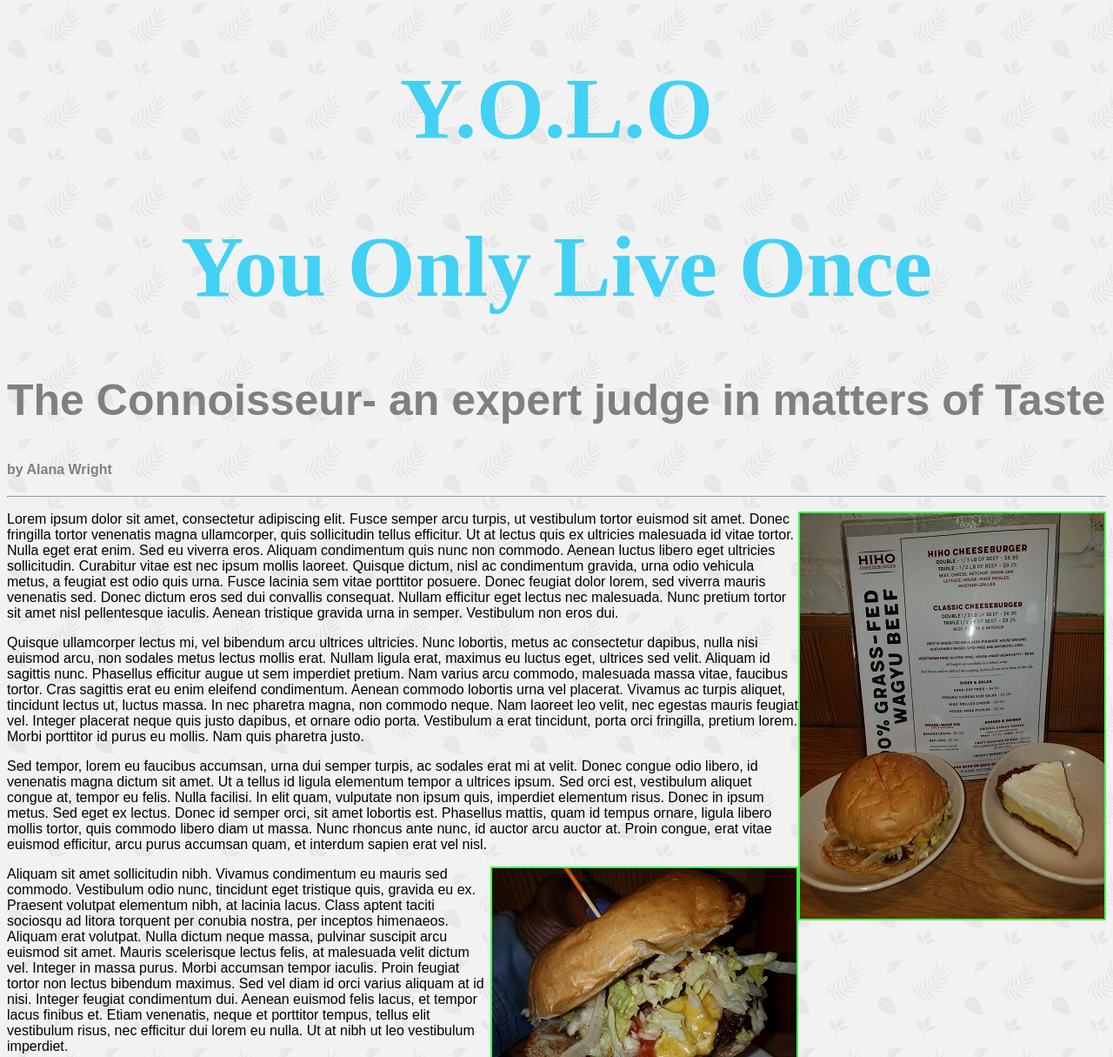
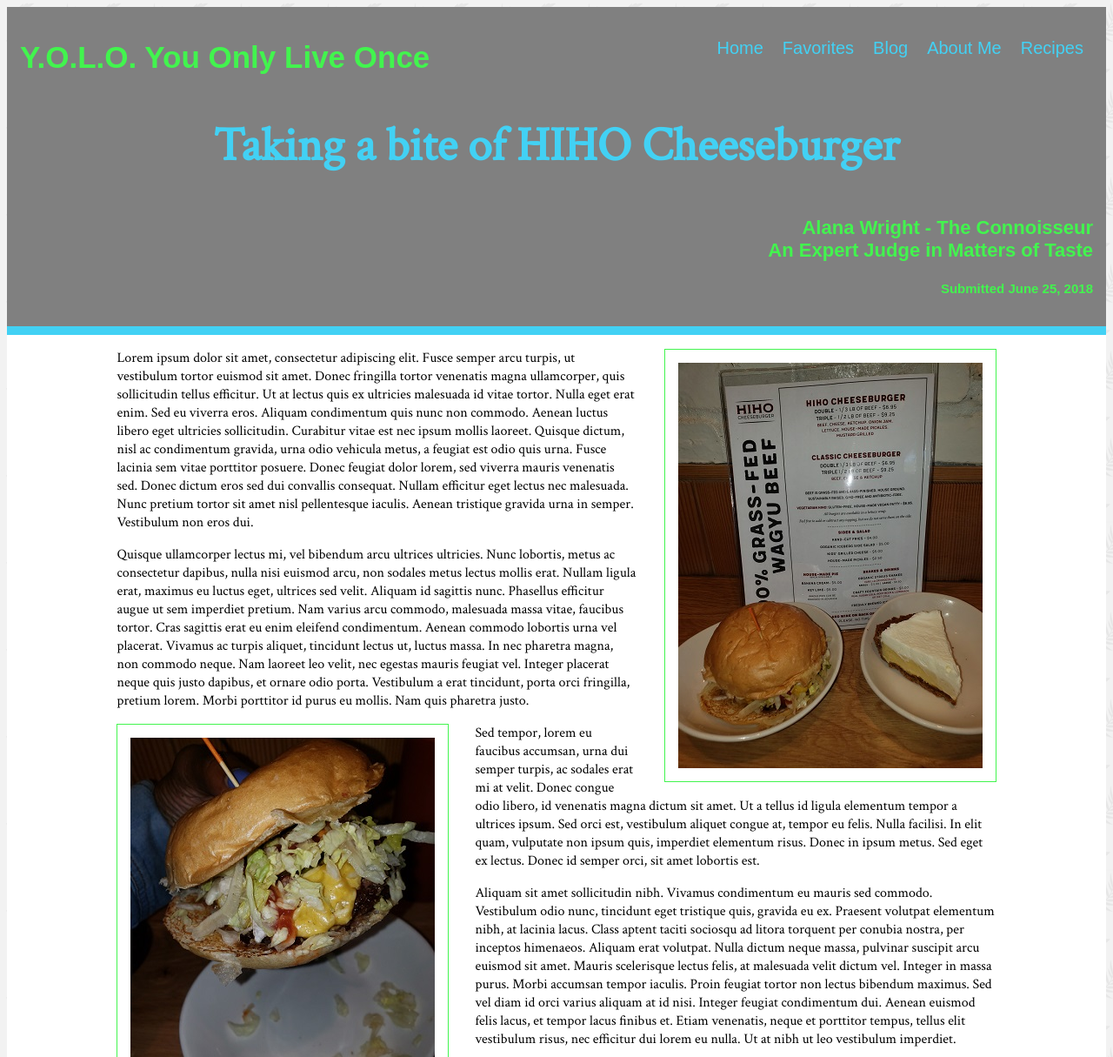
Before and after one commit to elviaramostech/client-blog, a plain HTML site: page index.html in a window 1280 px wide. Shown: the top 1215 px of the page at 87% size. Drawn offline with Linux system fonts and the light colour scheme; a web font is replaced by a local one.

Commit message:
final edit

```diff
--- a/index.html
+++ b/index.html
@@ -3,25 +3,43 @@
 <head>
     <meta charset="utf-8" />
     <title>Client: Alana Wright</title>
+    <link href="https://fonts.googleapis.com/css?family=Chivo:300|Crimson+Text" rel="stylesheet">
     <link rel="stylesheet" type="text/css" href="styles.css" />
 
 </head>
 
 <body>
-    <h1>Y.O.L.O</h1>
-    <h1>You Only Live Once</h1>
-    <h2>The Connoisseur- an expert judge in matters of Taste</h2>
-    <h4>by Alana Wright</h4>
-    <hr>
-
-
-    <p><img src="images/20180608_141026.jpg" alt="Menu cheeseburger and cheesecake">Lorem ipsum dolor sit amet, consectetur adipiscing elit. Fusce semper arcu turpis, ut vestibulum tortor euismod sit amet. Donec fringilla tortor venenatis magna ullamcorper, quis sollicitudin tellus efficitur. Ut at lectus quis ex ultricies malesuada id vitae tortor. Nulla eget erat enim. Sed eu viverra eros. Aliquam condimentum quis nunc non commodo. Aenean luctus libero eget ultricies sollicitudin. Curabitur vitae est nec ipsum mollis laoreet. Quisque dictum, nisl ac condimentum gravida, urna odio vehicula metus, a feugiat est odio quis urna. Fusce lacinia sem vitae porttitor posuere. Donec feugiat dolor lorem, sed viverra mauris venenatis sed. Donec dictum eros sed dui convallis consequat. Nullam efficitur eget lectus nec malesuada. Nunc pretium tortor sit amet nisl pellentesque iaculis. Aenean tristique gravida urna in semper. Vestibulum non eros dui.</p>
+    <div class="header">
+        <div>
+        <a class="home-menu">Recipes</a>
+        <a class="home-menu">About Me</a>
+        <a class="home-menu">Blog</a>
+        <a class="home-menu">Favorites</a>
+        <a class="home-menu">Home</a>
+        </div>
+        <h1>Y.O.L.O. You Only Live Once</h1>
+        <h2>Taking a bite of HIHO Cheeseburger</h2>
+        <h3>Alana Wright - The Connoisseur<br>An Expert Judge in Matters of Taste</h3>
+        <h4>Submitted June 25, 2018</h4>
+    </div>
+    <article>
+        <main>
+    <p><img src="images/menu.jpg" class="img-menu" alt="Menu cheeseburger and cheesecake">Lorem ipsum dolor sit amet, consectetur adipiscing elit. Fusce semper arcu turpis, ut vestibulum tortor euismod sit amet. Donec fringilla tortor venenatis magna ullamcorper, quis sollicitudin tellus efficitur. Ut at lectus quis ex ultricies malesuada id vitae tortor. Nulla eget erat enim. Sed eu viverra eros. Aliquam condimentum quis nunc non commodo. Aenean luctus libero eget ultricies sollicitudin. Curabitur vitae est nec ipsum mollis laoreet. Quisque dictum, nisl ac condimentum gravida, urna odio vehicula metus, a feugiat est odio quis urna. Fusce lacinia sem vitae porttitor posuere. Donec feugiat dolor lorem, sed viverra mauris venenatis sed. Donec dictum eros sed dui convallis consequat. Nullam efficitur eget lectus nec malesuada. Nunc pretium tortor sit amet nisl pellentesque iaculis. Aenean tristique gravida urna in semper. Vestibulum non eros dui.</p>
 
     <p>Quisque ullamcorper lectus mi, vel bibendum arcu ultrices ultricies. Nunc lobortis, metus ac consectetur dapibus, nulla nisi euismod arcu, non sodales metus lectus mollis erat. Nullam ligula erat, maximus eu luctus eget, ultrices sed velit. Aliquam id sagittis nunc. Phasellus efficitur augue ut sem imperdiet pretium. Nam varius arcu commodo, malesuada massa vitae, faucibus tortor. Cras sagittis erat eu enim eleifend condimentum. Aenean commodo lobortis urna vel placerat. Vivamus ac turpis aliquet, tincidunt lectus ut, luctus massa. In nec pharetra magna, non commodo neque. Nam laoreet leo velit, nec egestas mauris feugiat vel. Integer placerat neque quis justo dapibus, et ornare odio porta. Vestibulum a erat tincidunt, porta orci fringilla, pretium lorem. Morbi porttitor id purus eu mollis. Nam quis pharetra justo.</p>
 
-    <p>Sed tempor, lorem eu faucibus accumsan, urna dui semper turpis, ac sodales erat mi at velit. Donec congue odio libero, id venenatis magna dictum sit amet. Ut a tellus id ligula elementum tempor a ultrices ipsum. Sed orci est, vestibulum aliquet congue at, tempor eu felis. Nulla facilisi. In elit quam, vulputate non ipsum quis, imperdiet elementum risus. Donec in ipsum metus. Sed eget ex lectus. Donec id semper orci, sit amet lobortis est. Phasellus mattis, quam id tempus ornare, ligula libero mollis tortor, quis commodo libero diam ut massa. Nunc rhoncus ante nunc, id auctor arcu auctor at. Proin congue, erat vitae euismod efficitur, arcu purus accumsan quam, et interdum sapien erat vel nisl.</p>
+    <p><img src="images/cheeseburger.jpg" class="img-cheeseburger" alt="cheeseburger">Sed tempor, lorem eu faucibus accumsan, urna dui semper turpis, ac sodales erat mi at velit. Donec congue odio libero, id venenatis magna dictum sit amet. Ut a tellus id ligula elementum tempor a ultrices ipsum. Sed orci est, vestibulum aliquet congue at, tempor eu felis. Nulla facilisi. In elit quam, vulputate non ipsum quis, imperdiet elementum risus. Donec in ipsum metus. Sed eget ex lectus. Donec id semper orci, sit amet lobortis est. </p>
 
-    <p><img src="images\20180608_141050.jpg" alt="cheeseburger">Aliquam sit amet sollicitudin nibh. Vivamus condimentum eu mauris sed commodo. Vestibulum odio nunc, tincidunt eget tristique quis, gravida eu ex. Praesent volutpat elementum nibh, at lacinia lacus. Class aptent taciti sociosqu ad litora torquent per conubia nostra, per inceptos himenaeos. Aliquam erat volutpat. Nulla dictum neque massa, pulvinar suscipit arcu euismod sit amet. Mauris scelerisque lectus felis, at malesuada velit dictum vel. Integer in massa purus. Morbi accumsan tempor iaculis. Proin feugiat tortor non lectus bibendum maximus. Sed vel diam id orci varius aliquam at id nisi. Integer feugiat condimentum dui. Aenean euismod felis lacus, et tempor lacus finibus et. Etiam venenatis, neque et porttitor tempus, tellus elit vestibulum risus, nec efficitur dui lorem eu nulla. Ut at nibh ut leo vestibulum imperdiet.</p>
+    <p>Aliquam sit amet sollicitudin nibh. Vivamus condimentum eu mauris sed commodo. Vestibulum odio nunc, tincidunt eget tristique quis, gravida eu ex. Praesent volutpat elementum nibh, at lacinia lacus. Class aptent taciti sociosqu ad litora torquent per conubia nostra, per inceptos himenaeos. Aliquam erat volutpat. Nulla dictum neque massa, pulvinar suscipit arcu euismod sit amet. Mauris scelerisque lectus felis, at malesuada velit dictum vel. Integer in massa purus. Morbi accumsan tempor iaculis. Proin feugiat tortor non lectus bibendum maximus. Sed vel diam id orci varius aliquam at id nisi. Integer feugiat condimentum dui. Aenean euismod felis lacus, et tempor lacus finibus et. Etiam venenatis, neque et porttitor tempus, tellus elit vestibulum risus, nec efficitur dui lorem eu nulla. Ut at nibh ut leo vestibulum imperdiet.</p>
 
+    <p>Aliquam sit amet sollicitudin nibh. Vivamus condimentum eu mauris sed commodo. Vestibulum odio nunc, tincidunt eget tristique quis, gravida eu ex. Praesent volutpat elementum nibh, at lacinia lacus. Class aptent taciti sociosqu ad litora torquent per conubia nostra, per inceptos himenaeos. Aliquam erat volutpat. Nulla dictum neque massa, pulvinar suscipit arcu euismod sit amet. Mauris scelerisque lectus felis, at malesuada velit dictum vel. Integer in massa purus. Morbi accumsan tempor iaculis. Proin feugiat tortor non lectus bibendum maximus. Sed vel diam id orci varius aliquam at id nisi. Integer feugiat condimentum dui. Aenean euismod felis lacus, et tempor lacus finibus et. Etiam venenatis, neque et porttitor tempus, tellus elit vestibulum risus, nec efficitur dui lorem eu nulla. Ut at nibh ut leo vestibulum imperdiet.</p>
+        <footer>
+            <a class="button next-post">Next Post</a>
+            <a class="button submit-comment">Submit Comment</a>
+            <img src="http://elviaramos.com/wp-content/uploads/2018/06/social-twitter.png" class="social-icons" alt="social-twitter"/>
+            <img src="http://elviaramos.com/wp-content/uploads/2018/06/social-facebook.png" class="social-icons" alt="social-facebook"/>
+        </footer>
+        </main>
+    </article>
 </body>
 </html>
--- a/styles.css
+++ b/styles.css
@@ -1,26 +1,97 @@
 body {
     background-image: url("images/leaves-pattern.png");
-    font-family: 'Montserrat', sans-serif;
 }
-h1 {color: #42d1f4;
-    font-size: 100px;
+.header {
+    background-color: #808080;
+    border-bottom: 10px solid #42d1f4;
+    padding: 15px;
+}
+.home-menu {
+    display: block;
+    border: 1px solid #808080;
+    margin: 20px 10px;
+    border-radius: 10px;
+    margin-top: 20px;
+    color: #42d1f4;
+    font-family: 'Chivo', sans-serif;
+    font-size: 20px;
+    text-decoration: none;
+    float: right;
+}
+.home-menu:hover {
+    color: #42f44e
+}
+h1 {
+    color: #42f44e;
+    font-size: 35px;
+    text-align: left;
+    font-family: 'Chivo', sans-serif;
+}
+h2 {
+    color: #42d1f4;
+    font-size: 55px;
     text-align: center;
-    font-family: Cedarville Cursive;
-
-    }
-h2 {
-    color: gray;
-    font-size: 50px;
-    text-align: left;
-    font-family: 'Montserrat', sans-serif;
-    }
+    font-family: 'Crimson Text', serif;
+}
+h3 {
+    color: #42f44e;
+    font-size: 22px;
+    font-family: 'Chivo', sans-serif;
+    text-align: right;
+}
 h4  {
-    color: gray;
-    }
-hr {
-    color: gray;
+    color: #42f44e;
+    font-size: 15px;
+    font-family: 'Chivo', sans-serif;
+    text-align: right;
 }
-img {
+article {
+    display: inline-block;
+    background-color: #ffffff;
+    margin: 0 auto;
+}
+main {
+    width: 80%;
+    Margin: 0 auto;
+    font-family: 'Crimson Text', serif;
+}
+.img-menu {
     float: right;
-    border: 2px solid #42f44e;
-    }
+    border: 1px solid #42f44e;
+    padding: 15px;
+    margin-left: 30px;
+}
+.img-cheeseburger {
+    float: left;
+    border: 1px solid #42f44e;
+    padding: 15px;
+    margin-right: 30px;
+}
+footer {
+    border-top: 10px solid #808080;
+}
+.button {
+    display: inline-block;
+    border: 1px solid #808080;
+	padding: 15px;
+    margin: 20px 10px;
+    border-radius: 10px;
+    margin-top: 100px;
+    font-family: 'Chivo', sans-serif;
+    color: #808080;
+    text-decoration: none;
+}
+.next-post {
+    background-color: #42d1f4;
+}
+.submit-comment {
+    background-color: #42d1f4;
+}
+.button:hover {
+    Background-color: #808080;
+    color: #42d1f4;
+}
+.social-icons {
+    padding: 1px;
+    width: 30px;
+}
```
Also changed, not shown: images/cheeseburger.jpg (renamed from images/20180608_141050.jpg), images/menu.jpg (renamed from images/20180608_141026.jpg), 1 other file.
